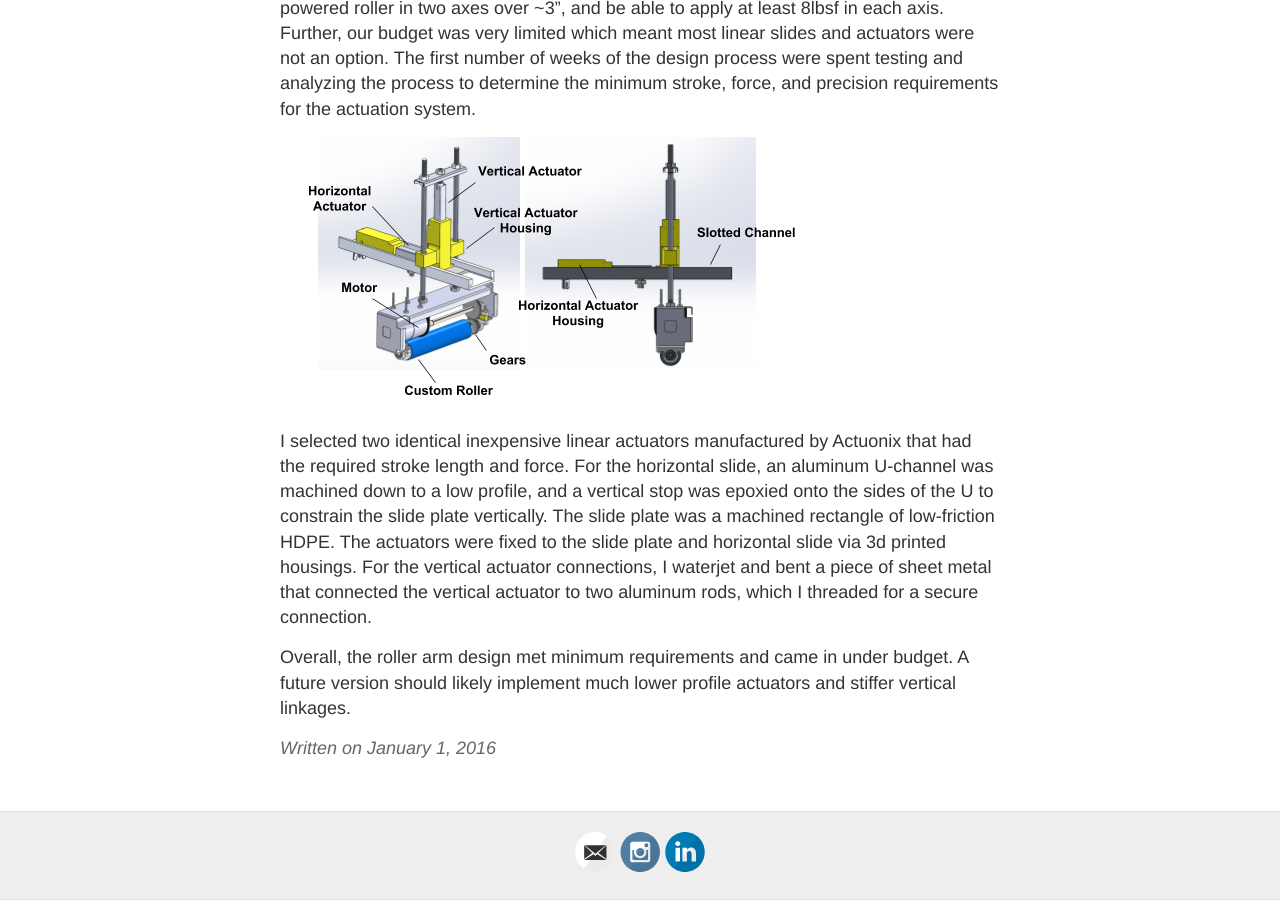
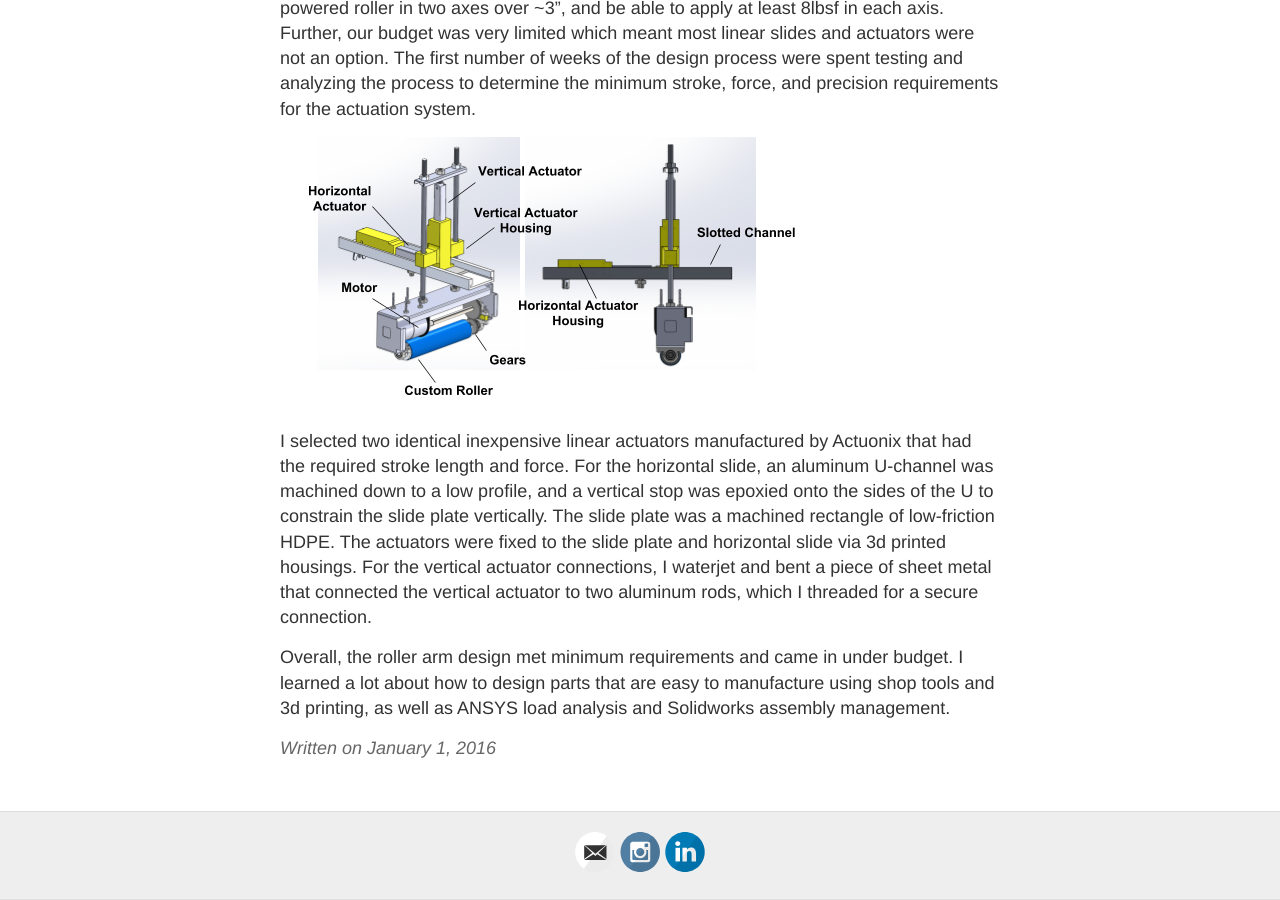
Before and after one commit to jorenj/jorenj.github.io, a Jekyll site: the page built from _posts/2016-01-01-VIMEE.md, in a window 1280 px wide and 900 px high, scrolled down 2794 px. Built offline with Jekyll 4.4.1, drawn with Linux system fonts in a browser that asks for light colours.

Commit message:
spelling and conc

```diff
--- a/_posts/2016-01-01-VIMEE.md
+++ b/_posts/2016-01-01-VIMEE.md
@@ -38,4 +38,4 @@ The roller arm was my main technical responsibity on the project. It had to actu
 
 I selected two identical inexpensive linear actuators manufactured by Actuonix that had the required stroke length and force. For the horizontal slide, an aluminum U-channel was machined down to a low profile, and a vertical stop was epoxied onto the sides of the U to constrain the slide plate vertically. The slide plate was a machined rectangle of low-friction HDPE. The actuators were fixed to the slide plate and horizontal slide via 3d printed housings. For the vertical actuator connections, I waterjet and bent a piece of sheet metal that connected the vertical actuator to two aluminum rods, which I threaded for a secure connection.
 
-Overall, the roller arm design met minimum requirements and came in under budget. A future version should likely implement much lower profile actuators and stiffer vertical linkages.
+Overall, the roller arm design met minimum requirements and came in under budget. I learned a lot about how to design parts that are easy to manufacture using shop tools and 3d printing, as well as ANSYS load analysis and Solidworks assembly management.
```
